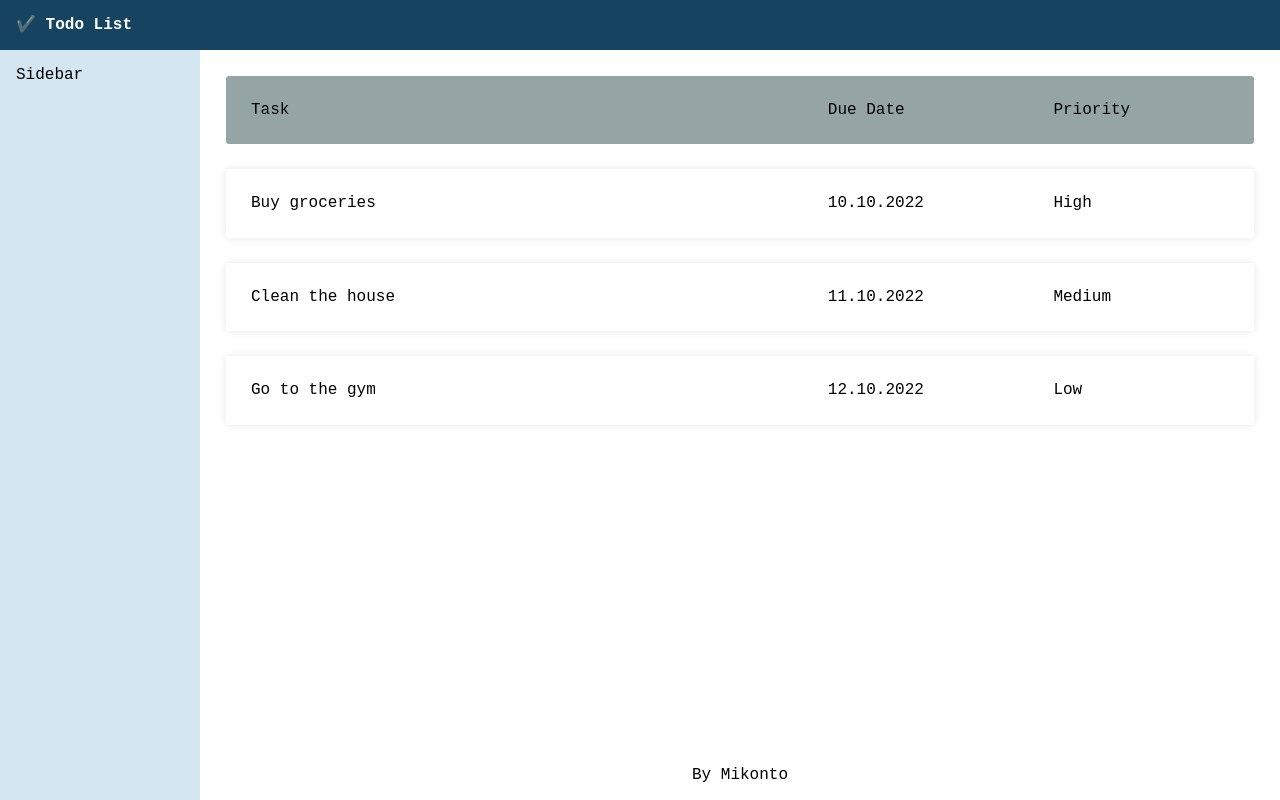
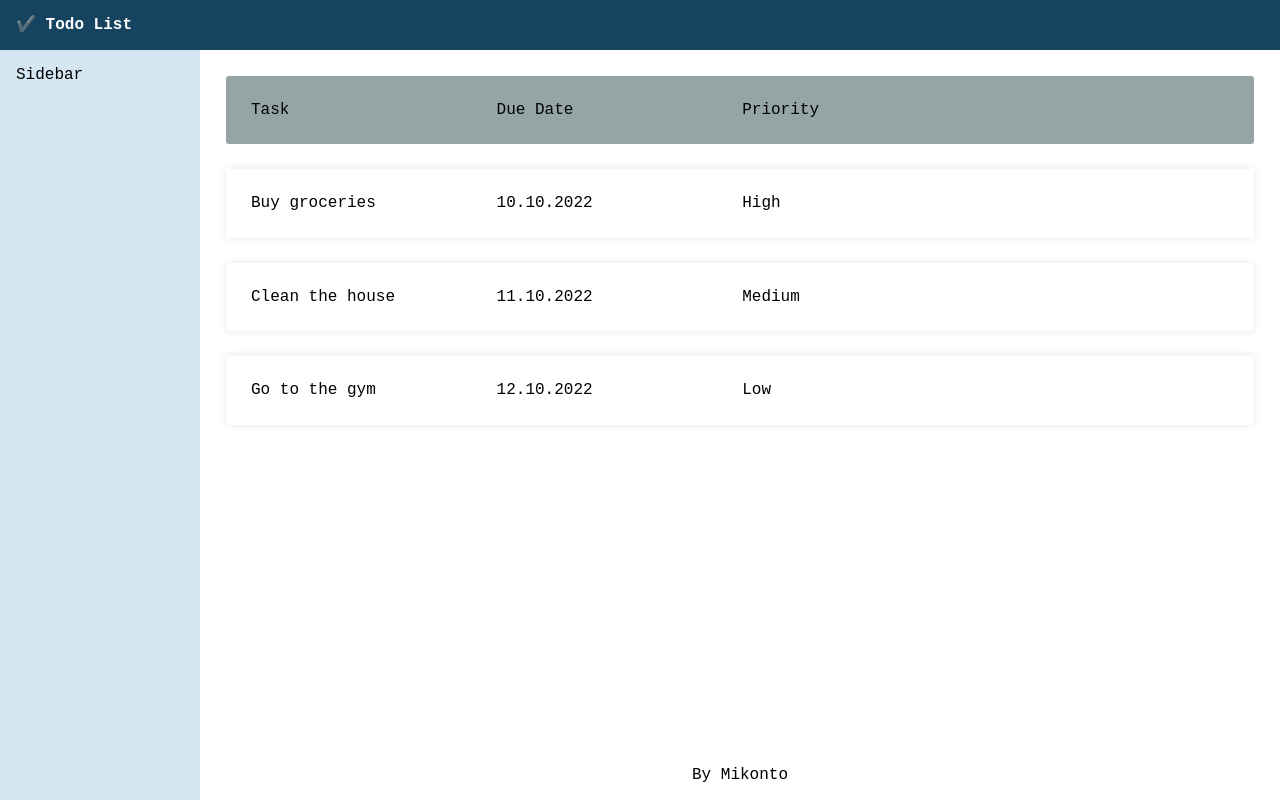
Before and after one commit to mikonto/todo-temp, a plain HTML site: page index.html in a window 1280 px wide. Drawn offline with Linux system fonts and the light colour scheme.

Commit message:
Update main.css

```diff
--- a/main.css
+++ b/main.css
@@ -76,11 +76,12 @@ footer {
     flex-basis: 60%;
 }
 
+.table .col-1,
 .table .col-2,
 .table .col-3
  {
     flex-basis: 20%;
-    min-width: 80px;
+    min-width: 90px;
 }
 
 .table .col-1,
```
